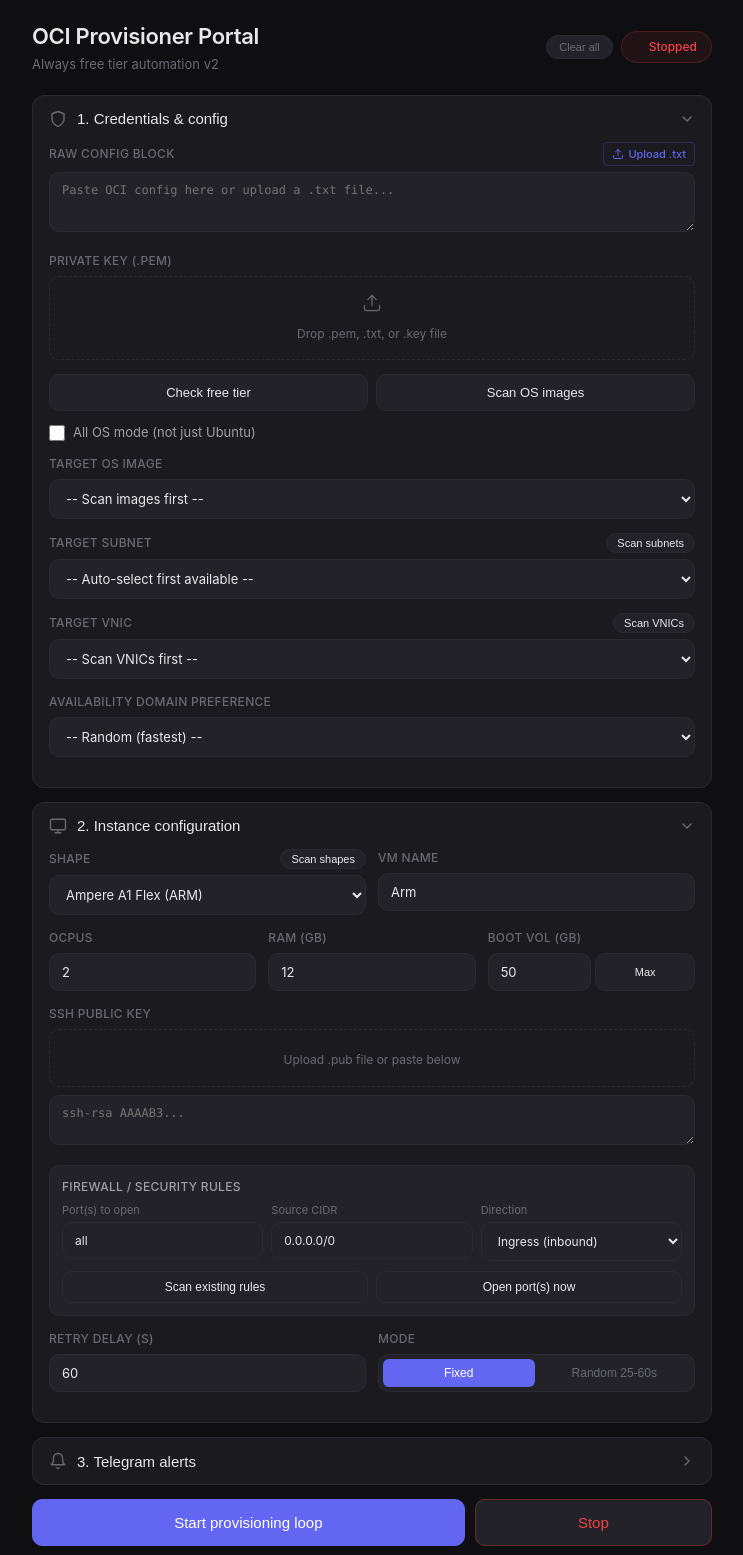
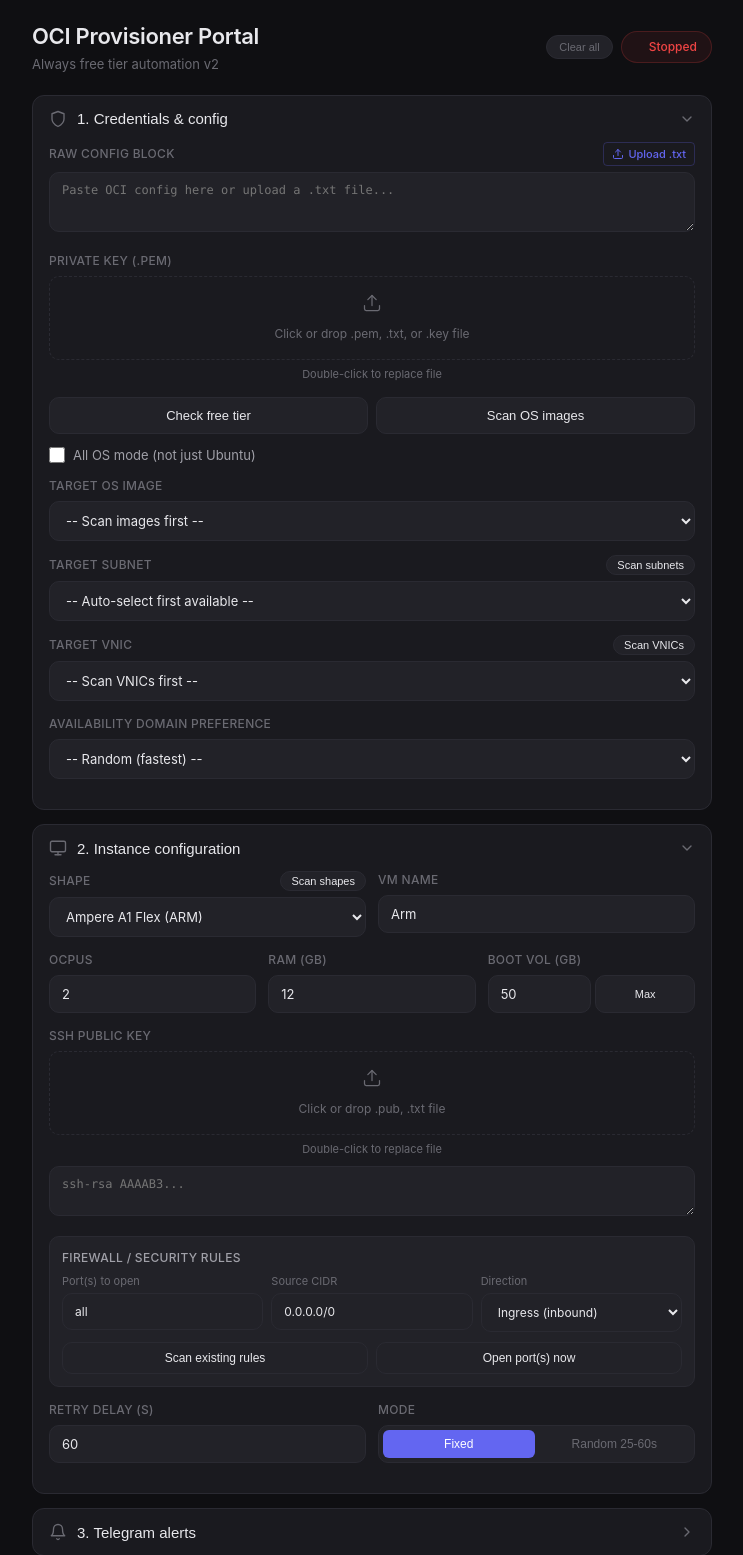
Before and after one commit to sarakmacbook/oracle01, a Flask app: page / in a window 1280 px wide. Shown: the top 1555 px of the page, without its empty margins (268-1011 px from the left). Run offline with Flask 3, Linux system fonts and the light colour scheme.

Commit message:
Refactor file upload zones for private and SSH keys

```diff
--- a/templates/index.html
+++ b/templates/index.html
@@ -386,11 +386,14 @@
                 </div>
                 <div class="form-group">
                     <label class="form-label">Private key (.pem)</label>
-                    <div class="upload-zone" id="keyZone">
-                        <input type="file" id="keyFile" accept=".pem,.txt,.key" onchange="handleKeyFile()">
-                        <svg width="20" height="20" viewBox="0 0 24 24" fill="none" stroke="currentColor" stroke-width="1.5" stroke-linecap="round" stroke-linejoin="round" style="color:var(--text-muted);margin-bottom:6px;"><path d="M21 15v4a2 2 0 0 1-2 2H5a2 2 0 0 1-2-2v-4"/><polyline points="17 8 12 3 7 8"/><line x1="12" y1="3" x2="12" y2="15"/></svg>
-                        <div style="font-size:12px;color:var(--text-muted);">Drop .pem, .txt, or .key file</div>
-                    </div>
+                    <label class="upload-zone" id="keyZone" style="display:block;cursor:pointer;">
+                        <input type="file" id="keyFile" accept=".pem,.txt,.key" onchange="handleKeyFile()" style="position:absolute;opacity:0;width:0;height:0;">
+                        <div id="keyZoneContent">
+                            <svg width="20" height="20" viewBox="0 0 24 24" fill="none" stroke="currentColor" stroke-width="1.5" stroke-linecap="round" stroke-linejoin="round" style="color:var(--text-muted);margin-bottom:6px;"><path d="M21 15v4a2 2 0 0 1-2 2H5a2 2 0 0 1-2-2v-4"/><polyline points="17 8 12 3 7 8"/><line x1="12" y1="3" x2="12" y2="15"/></svg>
+                            <div style="font-size:12px;color:var(--text-muted);">Click or drop .pem, .txt, or .key file</div>
+                        </div>
+                    </label>
+                    <div style="margin-top:6px;font-size:11px;color:var(--text-muted);text-align:center;">Double-click to replace file</div>
                 </div>
                 <div class="btn-row">
                     <button class="btn" id="quotaBtn" onclick="checkQuota()">Check free tier</button>
@@ -483,10 +486,14 @@
                 </div>
                 <div class="form-group">
                     <label class="form-label">SSH public key</label>
-                    <div class="upload-zone" id="sshZone">
-                        <input type="file" id="sshFile" accept=".pub,.txt" onchange="handleSSHFile()">
-                        <span style="font-size:12px;color:var(--text-muted);">Upload .pub file or paste below</span>
-                    </div>
+                    <label class="upload-zone" id="sshZone" style="display:block;cursor:pointer;">
+                        <input type="file" id="sshFile" accept=".pub,.txt" onchange="handleSSHFile()" style="position:absolute;opacity:0;width:0;height:0;">
+                        <div id="sshZoneContent">
+                            <svg width="20" height="20" viewBox="0 0 24 24" fill="none" stroke="currentColor" stroke-width="1.5" stroke-linecap="round" stroke-linejoin="round" style="color:var(--text-muted);margin-bottom:6px;"><path d="M21 15v4a2 2 0 0 1-2 2H5a2 2 0 0 1-2-2v-4"/><polyline points="17 8 12 3 7 8"/><line x1="12" y1="3" x2="12" y2="15"/></svg>
+                            <div style="font-size:12px;color:var(--text-muted);">Click or drop .pub, .txt file</div>
+                        </div>
+                    </label>
+                    <div style="margin-top:6px;font-size:11px;color:var(--text-muted);text-align:center;">Double-click to replace file</div>
                     <textarea id="sshKey" class="form-textarea ssh-area" placeholder="ssh-rsa AAAAB3..."></textarea>
                 </div>
                 <div class="form-group" style="background:var(--surface-raised);padding:12px;border-radius:var(--radius-md);border:1px solid var(--border);">
@@ -641,8 +648,10 @@
         reader.onload = e => {
             document.getElementById('cfgKey').value = e.target.result;
             const zone = document.getElementById('keyZone');
-            zone.innerHTML = '<span style="color:var(--positive);font-size:12px;">Key loaded: ' + file.name + '</span>';
+            const content = document.getElementById('keyZoneContent');
+            content.innerHTML = '<span style="color:var(--positive);font-size:12px;">&#9989; Key loaded: ' + file.name + '</span>';
             zone.classList.add('success');
+            addLog('Private key loaded: ' + file.name, 'success');
         };
         reader.readAsText(file);
     }
@@ -651,10 +660,11 @@
         if (e.target.tagName === 'INPUT') return;
         document.getElementById('cfgKey').value = '';
         this.classList.remove('success');
-        this.innerHTML = '<input type="file" id="keyFile" accept=".pem,.txt,.key" onchange="handleKeyFile()">' +
+        document.getElementById('keyZoneContent').innerHTML =
             '<svg width="20" height="20" viewBox="0 0 24 24" fill="none" stroke="currentColor" stroke-width="1.5" stroke-linecap="round" stroke-linejoin="round" style="color:var(--text-muted);margin-bottom:6px;">' +
             '<path d="M21 15v4a2 2 0 0 1-2 2H5a2 2 0 0 1-2-2v-4"/><polyline points="17 8 12 3 7 8"/><line x1="12" y1="3" x2="12" y2="15"/></svg>' +
-            '<div style="font-size:12px;color:var(--text-muted);">Drop .pem, .txt, or .key file</div>';
+            '<div style="font-size:12px;color:var(--text-muted);">Click or drop .pem, .txt, or .key file</div>';
+        document.getElementById('keyFile').value = '';
         addLog('Private key cleared', 'warn');
     });
 
@@ -665,8 +675,10 @@
         reader.onload = e => {
             document.getElementById('sshKey').value = e.target.result.trim();
             const zone = document.getElementById('sshZone');
-            zone.innerHTML = '<span style="color:var(--positive);font-size:12px;">Key loaded: ' + file.name + '</span>';
+            const content = document.getElementById('sshZoneContent');
+            content.innerHTML = '<span style="color:var(--positive);font-size:12px;">&#9989; Key loaded: ' + file.name + '</span>';
             zone.classList.add('success');
+            addLog('SSH key loaded: ' + file.name, 'success');
         };
         reader.readAsText(file);
     }
@@ -675,8 +687,11 @@
         if (e.target.tagName === 'INPUT') return;
         document.getElementById('sshKey').value = '';
         this.classList.remove('success');
-        this.innerHTML = '<input type="file" id="sshFile" accept=".pub,.txt" onchange="handleSSHFile()">' +
-            '<span style="font-size:12px;color:var(--text-muted);">Upload .pub file or paste below</span>';
+        document.getElementById('sshZoneContent').innerHTML =
+            '<svg width="20" height="20" viewBox="0 0 24 24" fill="none" stroke="currentColor" stroke-width="1.5" stroke-linecap="round" stroke-linejoin="round" style="color:var(--text-muted);margin-bottom:6px;">' +
+            '<path d="M21 15v4a2 2 0 0 1-2 2H5a2 2 0 0 1-2-2v-4"/><polyline points="17 8 12 3 7 8"/><line x1="12" y1="3" x2="12" y2="15"/></svg>' +
+            '<div style="font-size:12px;color:var(--text-muted);">Click or drop .pub, .txt file</div>';
+        document.getElementById('sshFile').value = '';
         addLog('SSH key cleared', 'warn');
     });
 
```
